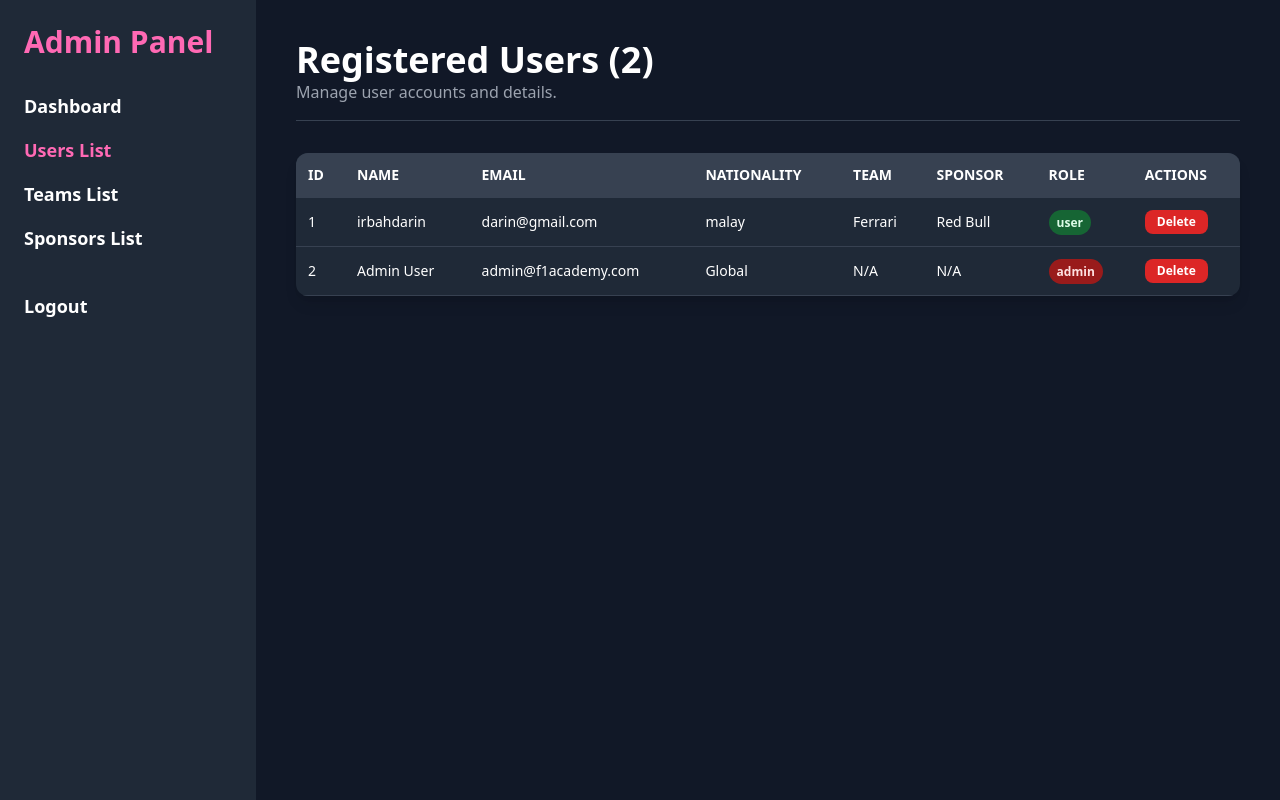
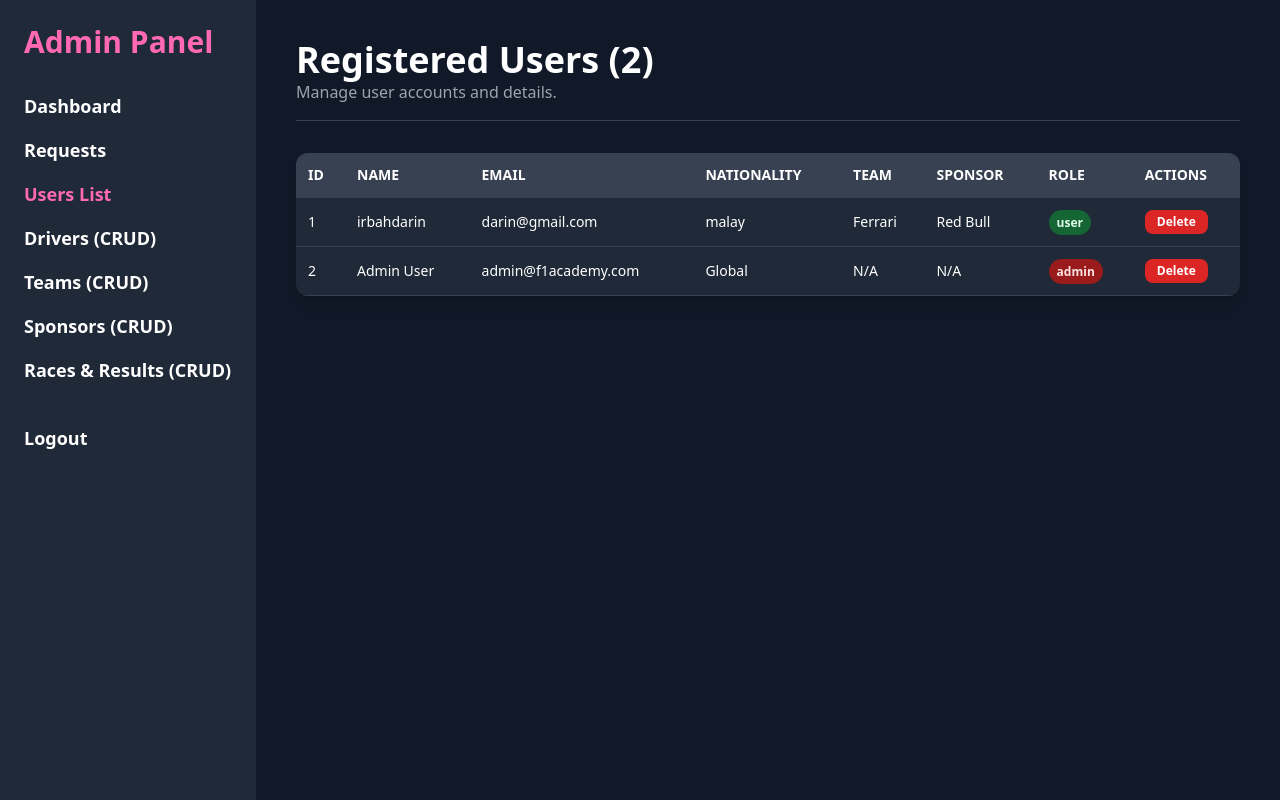
Before and after one commit to AliffZulhelmi/f1academy, a PHP site: page /admin_users.php in a window 1280 px wide. Run offline with PHP 8.4, Linux system fonts and the light colour scheme; the visitor is signed in with stand-in values (Sample User, id 1); data comes from the database, SQL or seed files in the repository; some libraries are stand-ins or nearby versions.

Commit message:
Fixed bug on admin user list and index consistency

```diff
--- a/admin_users.php
+++ b/admin_users.php
@@ -40,14 +40,17 @@
 </head>
 <body class="bg-gray-900 text-white font-sans flex">
 
-    <!-- Sidebar Navigation -->
+    <!-- Sidebar Navigation (FIXED: Added all missing admin links) -->
     <aside class="w-64 bg-gray-800 h-screen fixed p-6">
         <h1 class="text-3xl font-extrabold mb-8 text-hotpink">Admin Panel</h1>
         <nav class="admin-nav space-y-4">
             <a href="admin_dashboard.php" class="block text-lg font-bold text-white hover:text-hotpink"> Dashboard</a>
+            <a href="admin_requests.php" class="block text-lg font-bold text-white hover:text-hotpink"> Requests</a>
             <a href="admin_users.php" class="block text-lg font-bold text-hotpink"> Users List</a>
-            <a href="admin_teams.php" class="block text-lg font-bold text-white hover:text-hotpink"> Teams List</a>
-            <a href="admin_sponsors.php" class="block text-lg font-bold text-white hover:text-hotpink"> Sponsors List</a>
+            <a href="admin_drivers.php" class="block text-lg font-bold text-white hover:text-hotpink"> Drivers (CRUD)</a>
+            <a href="admin_teams.php" class="block text-lg font-bold text-white hover:text-hotpink"> Teams (CRUD)</a>
+            <a href="admin_sponsors.php" class="block text-lg font-bold text-white hover:text-hotpink"> Sponsors (CRUD)</a>
+            <a href="admin_races.php" class="block text-lg font-bold text-white hover:text-hotpink"> Races & Results (CRUD)</a>
             <a href="logout.php" class="block text-lg font-bold text-white hover:text-red-500 pt-6"> Logout</a>
         </nav>
     </aside>
```
Also changed, not shown: index.html (+8 -19 lines).
